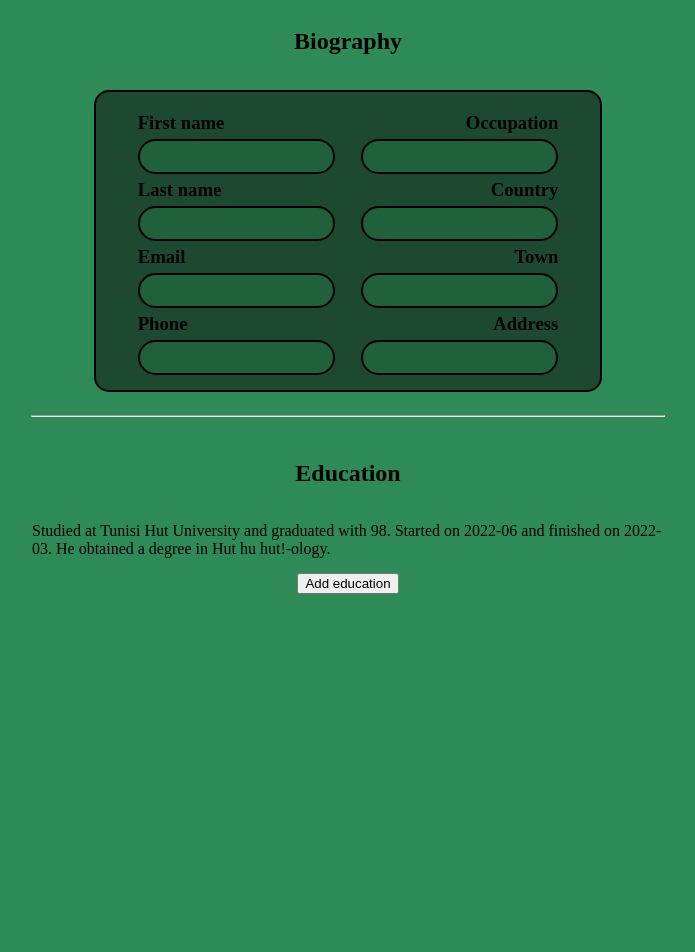
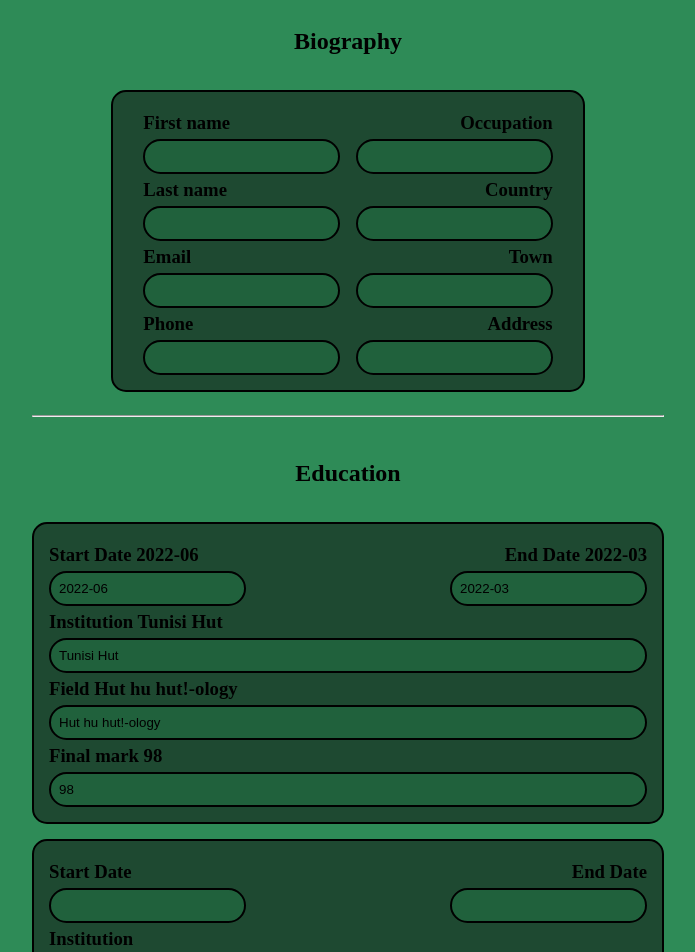
Before and after one commit to Osserc/cv-maker, a React (Create React App) app: page / in a window 1280 px wide. Shown: the top 952 px of the page, without its empty margins (292-987 px from the left). Before the commit the page ends 800 px from the top, so only its background shows below. Built offline with nearby package versions, Linux system fonts and the light colour scheme.

Commit message:
Consolidate Education into single component

```diff
--- a/src/components/Biography.js
+++ b/src/components/Biography.js
@@ -15,10 +15,10 @@ class Biography extends Component {
             occupation: ''
         }
 
-        this.changeBioState = this.changeBioState.bind(this)
+        this.updateBio = this.updateBio.bind(this)
     }
 
-    changeBioState(event) {
+    updateBio(event) {
         this.setState({
             [event.target.name]: event.target.value
         })
@@ -33,41 +33,41 @@ class Biography extends Component {
                     <div className="flex justify-evenly wide">
                         <div className="flex flex-c">
                             <label htmlFor="firstName"><h3>First name</h3></label>
-                            <input type="text" id="firstName" name="firstName" defaultValue={this.state.firstName} onChange={this.changeBioState}></input>
+                            <input type="text" id="firstName" name="firstName" defaultValue={this.state.firstName} onChange={this.updateBio}></input>
                         </div>
                         <div className="flex flex-c text-right">
                             <label htmlFor="occupation"><h3>Occupation</h3></label>
-                            <input type="text" id="occupation" className="text-right" name="occupation" defaultValue={this.state.occupation} onChange={this.changeBioState}></input>
+                            <input type="text" id="occupation" className="text-right" name="occupation" defaultValue={this.state.occupation} onChange={this.updateBio}></input>
                         </div>
                     </div>
                     <div className="flex justify-evenly wide">
                         <div className="flex flex-c">
                             <label htmlFor="lastName"><h3>Last name</h3></label>
-                            <input type="text" id="lastName" className="text-right" name="lastName" defaultValue={this.state.lastName} onChange={this.changeBioState}></input>
+                            <input type="text" id="lastName" className="text-right" name="lastName" defaultValue={this.state.lastName} onChange={this.updateBio}></input>
                         </div>
                         <div className="flex flex-c text-right">
                             <label htmlFor="country"><h3>Country</h3></label>
-                            <input type="text" id="country" name="country" defaultValue={this.state.country} onChange={this.changeBioState}></input>
+                            <input type="text" id="country" name="country" defaultValue={this.state.country} onChange={this.updateBio}></input>
                         </div>
                     </div>
                     <div className="flex justify-evenly wide">
                         <div className="flex flex-c">
                             <label htmlFor="email"><h3>Email</h3></label>
-                            <input type="email" id="email" name="email" defaultValue={this.state.emaile} onChange={this.changeBioState}></input>
+                            <input type="email" id="email" name="email" defaultValue={this.state.email} onChange={this.updateBio}></input>
                         </div>
                         <div className="flex flex-c text-right">
                             <label htmlFor="town"><h3>Town</h3></label>
-                            <input type="text" id="town" className="text-right" name="town" defaultValue={this.state.town} onChange={this.changeBioState}></input>
+                            <input type="text" id="town" className="text-right" name="town" defaultValue={this.state.town} onChange={this.updateBio}></input>
                         </div>
                     </div>
                     <div className="flex justify-evenly wide">
                         <div className="flex flex-c">
                             <label htmlFor="phone"><h3>Phone</h3></label>
-                            <input type="tel" id="phone" className="text-right" name="phone" defaultValue={this.state.phone} onChange={this.changeBioState}></input>
+                            <input type="tel" id="phone" className="text-right" name="phone" defaultValue={this.state.phone} onChange={this.updateBio}></input>
                         </div>
                         <div className="flex flex-c text-right">
                             <label htmlFor="address"><h3>Address</h3></label>
-                            <input type="text" id="address" name="address" defaultValue={this.state.address} onChange={this.changeBioState}></input>
+                            <input type="text" id="address" name="address" defaultValue={this.state.address} onChange={this.updateBio}></input>
                         </div>
                     </div>
                 </div>
--- a/src/components/Education.js
+++ b/src/components/Education.js
@@ -1,6 +1,4 @@
 import { Component } from "react"
-import { EducationDegrees } from "./EducationDegrees"
-import { EducationForm } from "./EducationForm"
 
 class Education extends Component {
     constructor() {
@@ -15,17 +13,19 @@ class Education extends Component {
                 institution: "Tunisi Hut",
                 field: "Hut hu hut!-ology",
                 mark: "98"
+            },
+            {
+                id: 1,
+                startDate: "",
+                endDate: "",
+                institution: "",
+                field: "",
+                mark: ""
             }]
         }
 
-        this.switchAddingState = this.switchAddingState.bind(this)
         this.addDegree = this.addDegree.bind(this)
-    }
-
-    switchAddingState() {
-        this.setState(prevState => ({
-            adding: !prevState.adding
-        }))
+        this.updateDegree = this.updateDegree.bind(this)
     }
 
     addDegree(event) {
@@ -39,12 +39,13 @@ class Education extends Component {
         this.setState({
             degrees: this.state.degrees.concat(newDegree)
         })
-        this.switchAddingState()
     }
 
-    updateDegree() {
-        this.setState({
-
+    updateDegree(event) {
+        this.setState(prevState => {
+            const newDegrees = [...prevState.degrees];
+            newDegrees[event.target.dataset.index][event.target.name] = [event.target.value];
+            return {degrees: newDegrees};
         })
     }
 
@@ -54,11 +55,36 @@ class Education extends Component {
             <section id="Education" className="flex flex-c justify-center align-center gap-15">
                 <h1>Education</h1>
 
-                <EducationDegrees degrees={this.state.degrees} />
+                {this.state.degrees.map((degree) => {
+                    return <div key={degree.id} className="card wide">
+                                <div className="flex justify-between wide">
+                                    <div className="flex flex-c">
+                                        <label htmlFor="startDate"><h3>Start Date {degree.startDate}</h3></label>
+                                        <input type="text" id="startDate" name="startDate" data-index={degree.id} defaultValue={degree.startDate} onChange={this.updateDegree}></input>
+                                    </div>
+                                    <div className="flex flex-c text-right">
+                                        <label htmlFor="occupation"><h3>End Date {degree.endDate}</h3></label>
+                                        <input type="text" id="endDate" name="endDate" data-index={degree.id} defaultValue={degree.endDate} onChange={this.updateDegree}></input>
+                                    </div>
+                                </div>
+                                <div className="flex flex-c">
+                                    <label htmlFor="institution"><h3>Institution {degree.institution}</h3></label>
+                                    <input type="text" id="institution" name="institution" data-index={degree.id} defaultValue={degree.institution} onChange={this.updateDegree}></input>
+                                </div>
+                                <div className="flex flex-c">
+                                    <label htmlFor="field"><h3>Field {degree.field}</h3></label>
+                                    <input type="text" id="field" name="field" data-index={degree.id} defaultValue={degree.field} onChange={this.updateDegree}></input>
+                                </div>
+                                <div className="flex flex-c">
+                                    <label htmlFor="mark"><h3>Final mark {degree.mark}</h3></label>
+                                    <input type="text" id="mark" name="mark" data-index={degree.id} defaultValue={degree.mark} onChange={this.updateDegree}></input>
+                                </div>
+                            </div>
+                })}
 
                 {this.state.adding === false ?
                     <button onClick={this.switchAddingState}>Add education</button>
-                    : <EducationForm addDegree={this.addDegree} switchAddingState={this.switchAddingState} />}
+                    : <button>Temp</button>}
             </section>
         )
     }
--- a/src/components/EducationDegrees.js
+++ /dev/null
@@ -1,13 +0,0 @@
-import { Component } from "react"
-
-class EducationDegrees extends Component {
-    render() {
-        return (
-            <div>{this.props.degrees.map((degree) => {
-                return <div key={degree.id}>Studied at {degree.institution} University and graduated with {degree.mark}. Started on {degree.startDate} and finished on {degree.endDate}. He obtained a degree in {degree.field}.</div>
-            })}</div>
-        )
-    }
-}
-
-export { EducationDegrees }
--- a/src/components/EducationForm.js
+++ /dev/null
@@ -1,42 +0,0 @@
-import { Component } from "react"
-
-class EducationForm extends Component {
-    render() {
-        return (
-            <div className="wide flex justify-center align-center">
-                <form className="flex flex-c justify-center align-center w-75 card" onSubmit={this.props.addDegree}>
-                    <div className="flex justify-between align-center wide">
-                        <div className="flex flex-c">
-                            <label htmlFor="startDate"><h3>Start date</h3></label>
-                            <input type="month" id="startDate" name="startDate"></input>
-                        </div>
-                        <div className="flex flex-c text-right">
-                            <label htmlFor="endDate"><h3>End date</h3></label>
-                            <input type="month" id="endDate" name="endDate"></input>
-                        </div>
-                    </div>
-                    <div className="flex flex-c align-center wide">
-                        <label htmlFor="institution"><h3>Institution</h3></label>
-                        <input type="text" id="institution" className="text-center" name="institution"></input>
-                    </div>
-                    <div className="flex justify-between align-center wide">
-                        <div className="flex flex-c">
-                            <label htmlFor="field"><h3>Field</h3></label>
-                            <input type="text" id="field" name="field"></input>
-                        </div>
-                        <div className="flex flex-c text-right">
-                            <label htmlFor="mark"><h3>Final mark</h3></label>
-                            <input type="number" id="mark" name="mark"></input>
-                        </div>
-                    </div>
-                    <div className="flex justify-evenly align-center wide actions">
-                        <button>Confirm</button>
-                        <button type="button" onClick={this.props.switchAddingState}>Cancel</button>
-                    </div>
-                </form>
-            </div>
-        )
-    }
-}
-
-export { EducationForm }
--- a/src/stylesheets/styles.css
+++ b/src/stylesheets/styles.css
@@ -1,6 +1,7 @@
 /* reusable classes */
 .wide {
     width: 100%;
+    box-sizing: border-box;
 }
 
 .w-75 {
@@ -13,6 +14,10 @@
 
 .w-25 {
     width: 25%;
+}
+
+.wide, .w-75, .w-50, .w-25 {
+    box-sizing: border-box;
 }
 
 .flex {
@@ -76,6 +81,16 @@ section {
     margin-top: 15px;
 }
 
+button {
+    background-color: rgb(32, 97, 60);
+    border: 2px solid black;
+    transition: 1.5s;
+}
+
+button:hover {
+    background-color: rgb(48, 153, 94);
+}
+
 input {
     background-color: rgb(32, 97, 60);
     border: 2px solid black;
@@ -83,6 +98,10 @@ input {
     outline: none;
     padding: 8px;
     -webkit-autofill: transparent;
+}
+
+::placeholder {
+    color: black;
 }
 
 input#institution {
```
